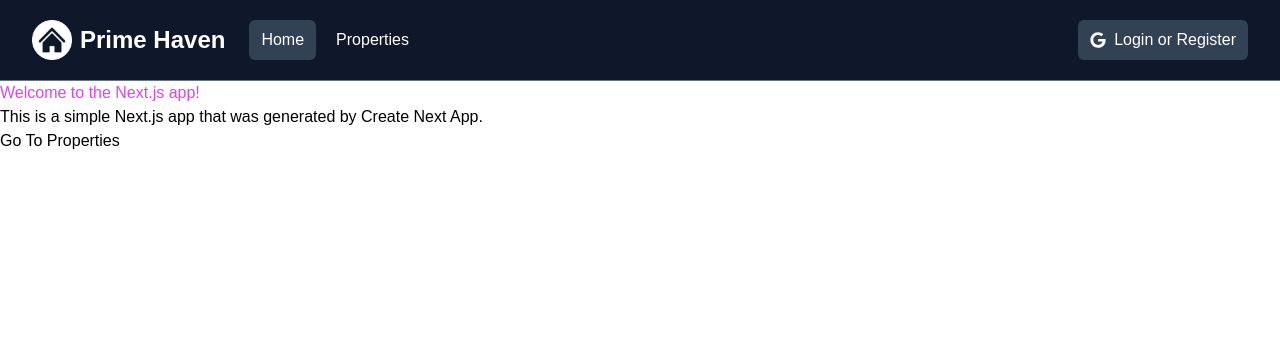
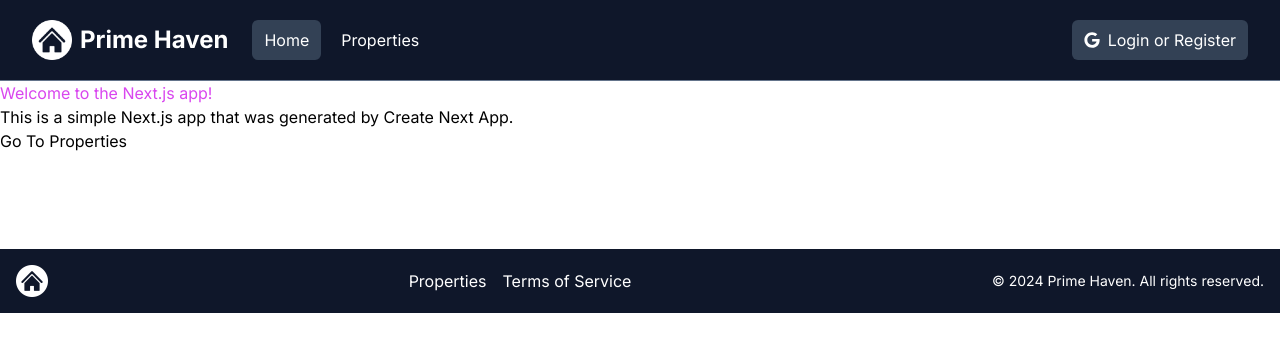
Before and after one commit to Harry-Leepz/prime-haven, a Next.js app: page / in a window 1280 px wide. Shown: the top 352 px of the page. Built offline with nearby package versions, Linux system fonts and the light colour scheme.

Commit message:
feat: integrate Footer component into RootLayout for improved page structure

```diff
--- a/src/app/layout.js
+++ b/src/app/layout.js
@@ -1,5 +1,13 @@
+import { Inter } from "next/font/google";
+
 import Navbar from "@/components/layout/Navbar";
+import Footer from "@/components/layout/Footer";
 import "./globals.css";
+
+const inter = Inter({
+  subsets: ["latin"],
+  display: "swap",
+});
 
 export const metadata = {
   title: "Prime Haven",
@@ -9,11 +17,12 @@ export const metadata = {
 
 export default function RootLayout({ children }) {
   return (
-    <html lang='en'>
+    <html lang='en' className={inter.className}>
       <body>
         <main>
           <Navbar />
           {children}
+          <Footer />
         </main>
       </body>
     </html>
```
